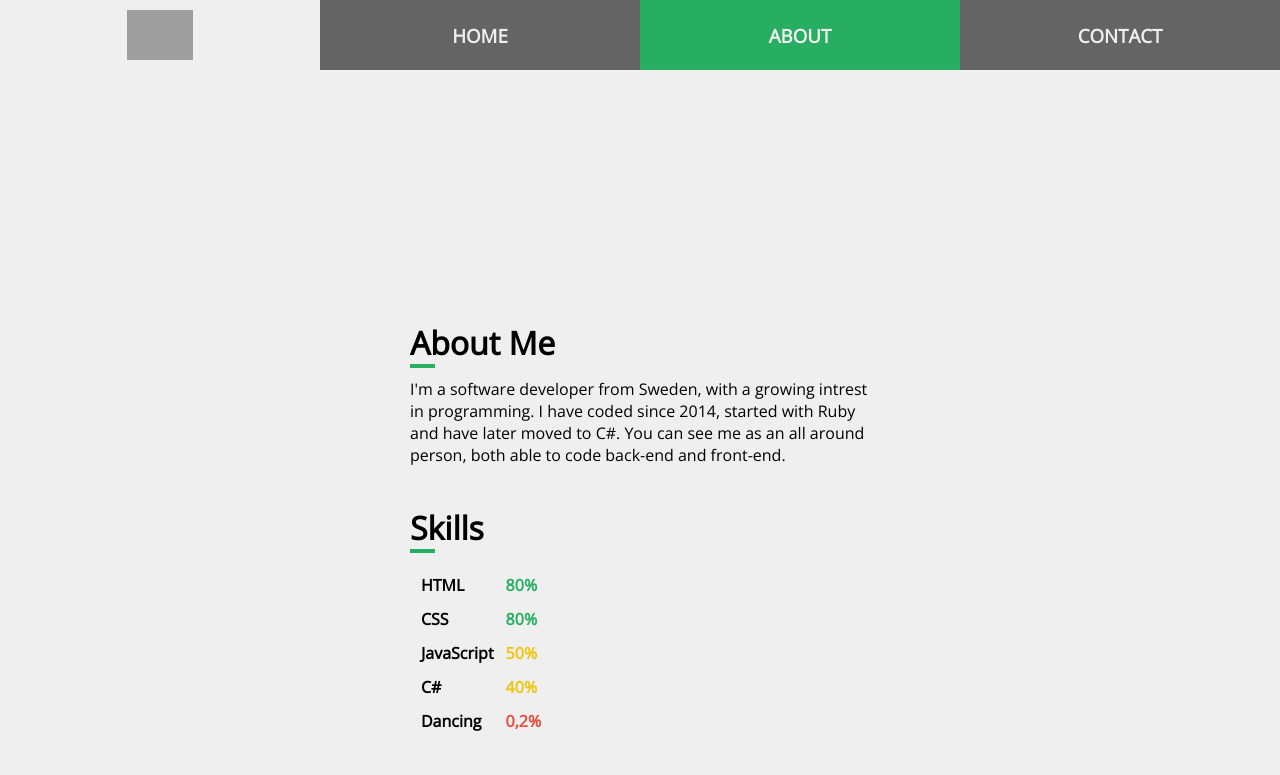
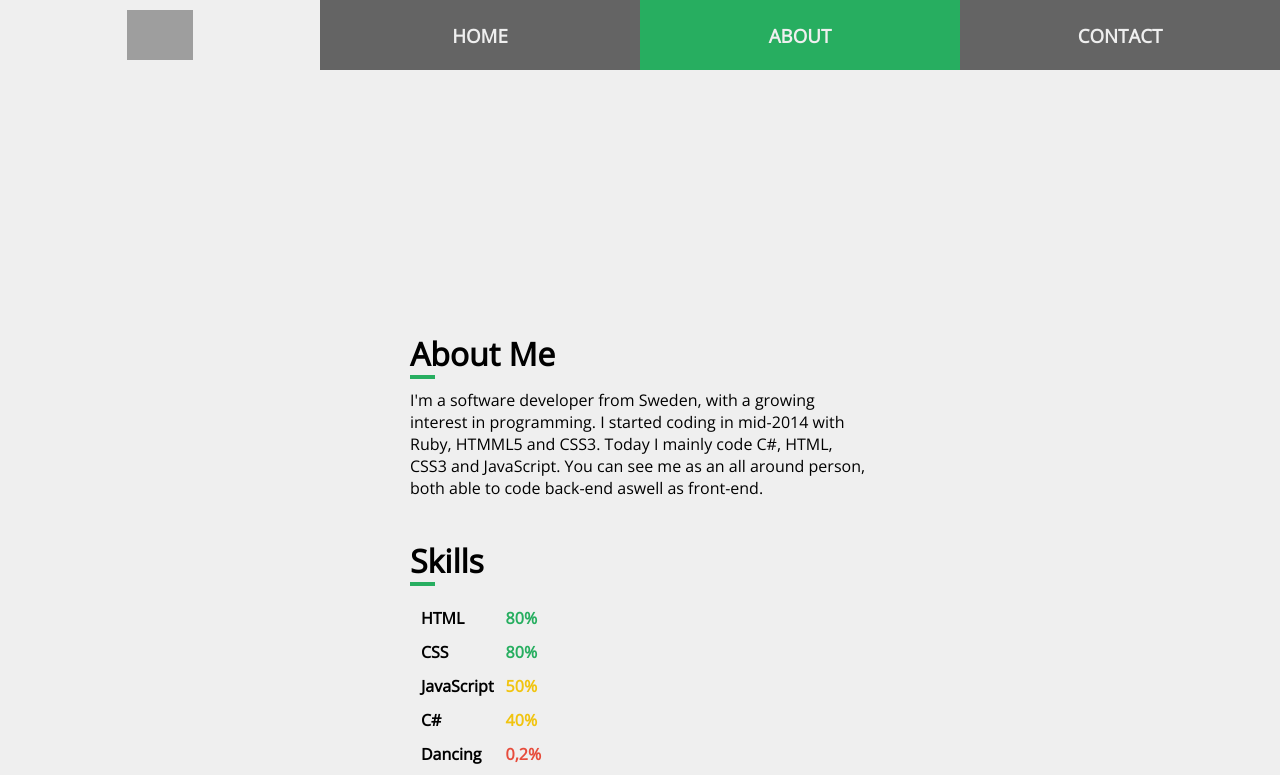
Before and after one commit to felixwetell/WebPortfolio, an ASP.NET MVC app: page /Home/About in a window 1280 px wide. Shown: the top 775 px of the page. Run offline with ASP.NET Core 8 and stand-ins for ASP.NET MVC 5, Linux system fonts and the light colour scheme; the project's own start-up code is not run, and a stand-in starts its controllers and pages; some libraries are stand-ins or nearby versions; grey boxes are pictures that could not be loaded.

Commit message:
Grammar fixes and changed a link

```diff
--- a/PersonalizedWebPage/PersonalizedWebPage/Views/Home/About.cshtml
+++ b/PersonalizedWebPage/PersonalizedWebPage/Views/Home/About.cshtml
@@ -12,9 +12,9 @@
         <h1>About Me</h1>
         <div class="underline"></div>
         <p>
-            I'm a software developer from Sweden, with a growing intrest in programming.
-            I have coded since 2014, started with Ruby and have later moved to C#.
-            You can see me as an all around person, both able to code back-end and front-end.
+            I'm a software developer from Sweden, with a growing interest in programming.
+            I started coding in mid-2014 with Ruby, HTMML5 and CSS3. Today I mainly code C#, HTML, CSS3 and JavaScript.
+            You can see me as an all around person, both able to code back-end aswell as front-end.
         </p>
     </div>
 
--- a/PersonalizedWebPage/PersonalizedWebPage/Views/Home/Contact.cshtml
+++ b/PersonalizedWebPage/PersonalizedWebPage/Views/Home/Contact.cshtml
@@ -19,6 +19,6 @@
     </h3>
     <div id="link-box">
         <a href="https://github.com/felixwetell" style="margin-right: 5px;"><i class="fa fa-4x fa-github-square" aria-hidden="true" ></i></a>
-        <a href="https://se.linkedin.com/in/felix-wetell-15a19b94"><i class="fa fa-4x fa-linkedin-square" aria-hidden="true"></i></a>
+        <a href="https://se.linkedin.com/in/felix-wetell"><i class="fa fa-4x fa-linkedin-square" aria-hidden="true"></i></a>
     </div>
 </div>
```
Also changed, not shown: 1 other file.
